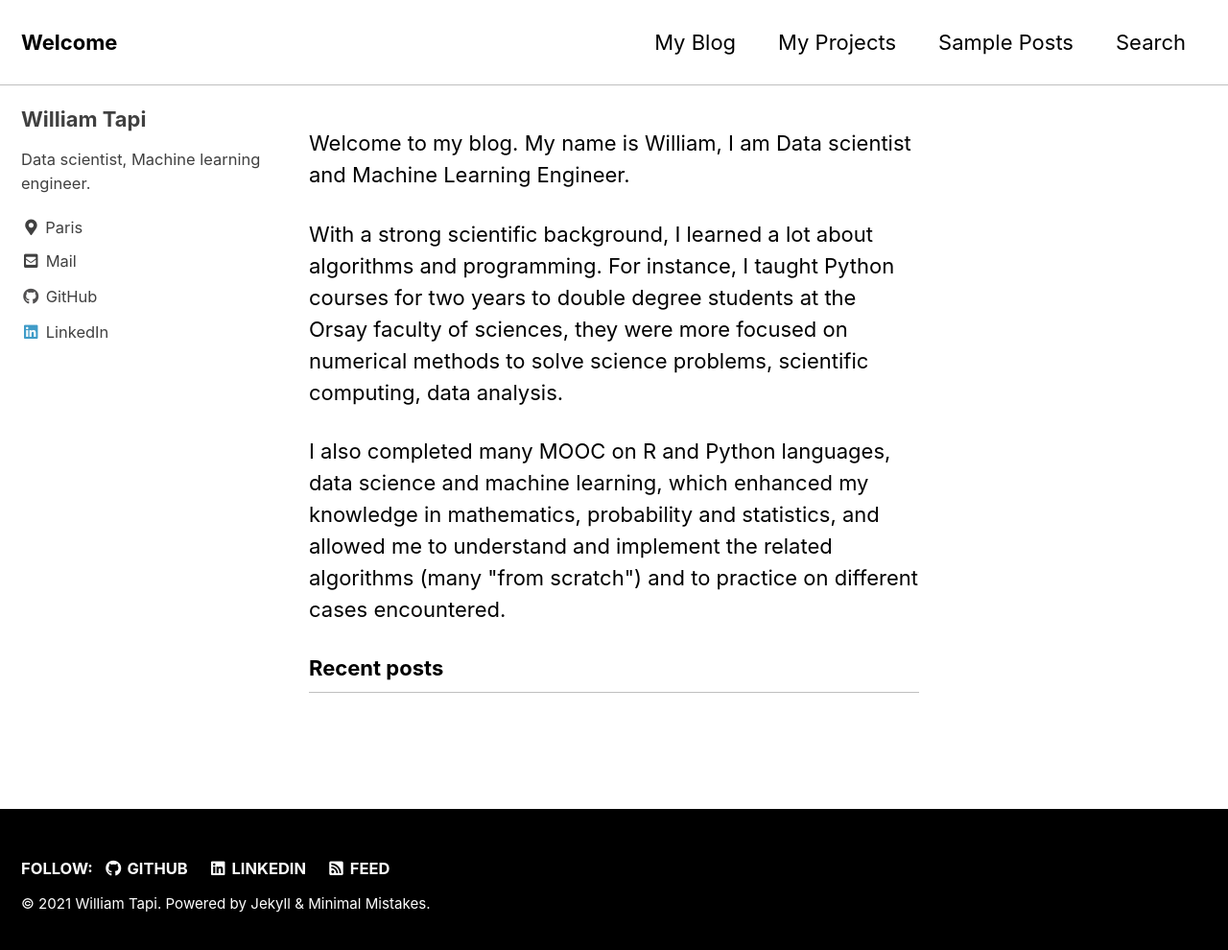
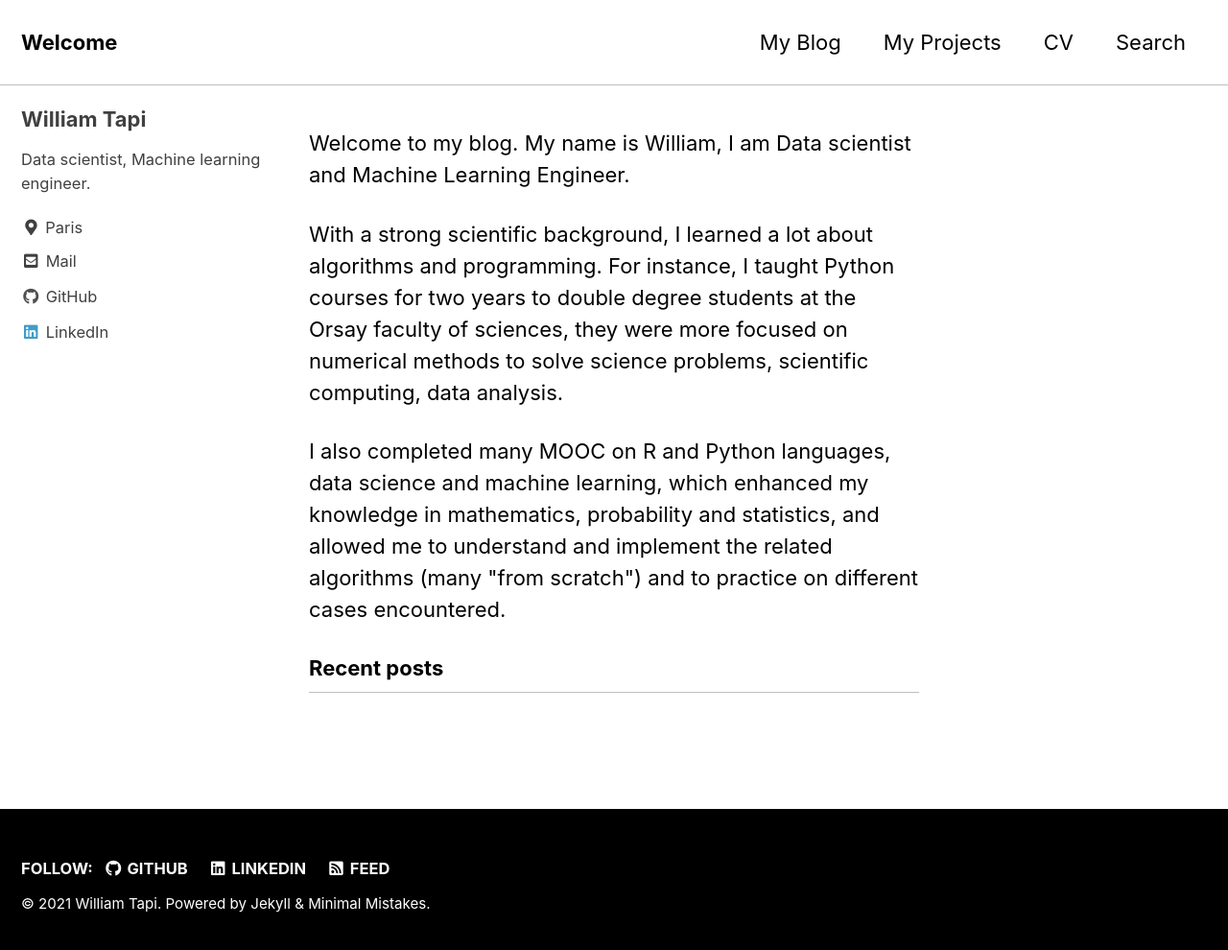
Before and after one commit to Will007-max/Will007-max.github.io, a Jekyll site: the page built from index.html, in a window 1280 px wide and 997 px high. Shown: the top 990 px of the window at 96% size. Built offline with Jekyll 4.4.1, drawn with Linux system fonts in a browser that asks for light colours; cached includes are drawn as plain includes; the list of posts is cut into pages by our own code.

Commit message:
Update navigation.yml

```diff
--- a/_data/navigation.yml
+++ b/_data/navigation.yml
@@ -4,8 +4,8 @@ main:
     url: https://will007-max.github.io
   - title: "My Projects"
     url: https://will007-max.github.io
-  - title: "Sample Posts"
-    url: assets/files/CV.pdf
+  - title: "CV"
+    url: assets/files/CV_William.pdf
   - title: "Search"
     url: https://will007-max.github.io
   # - title: "Sitemap"
```
